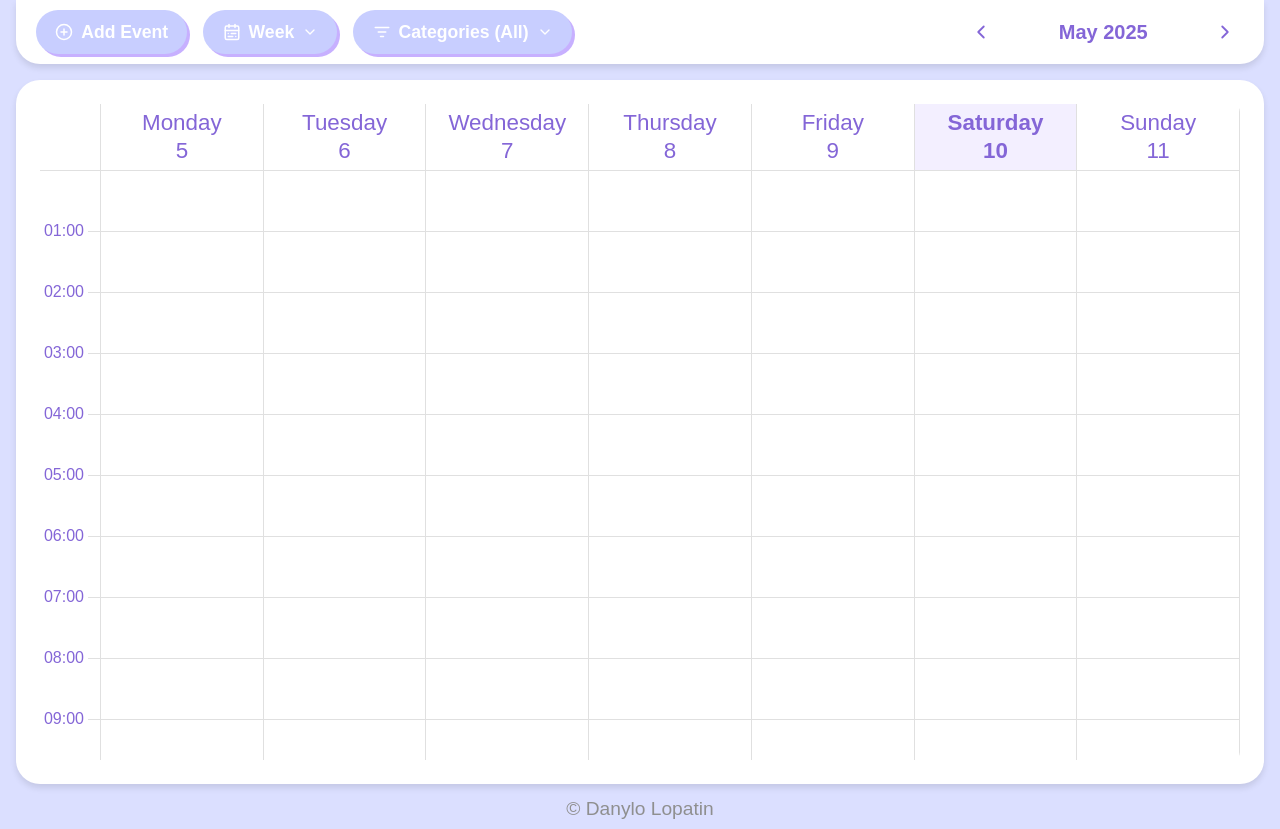
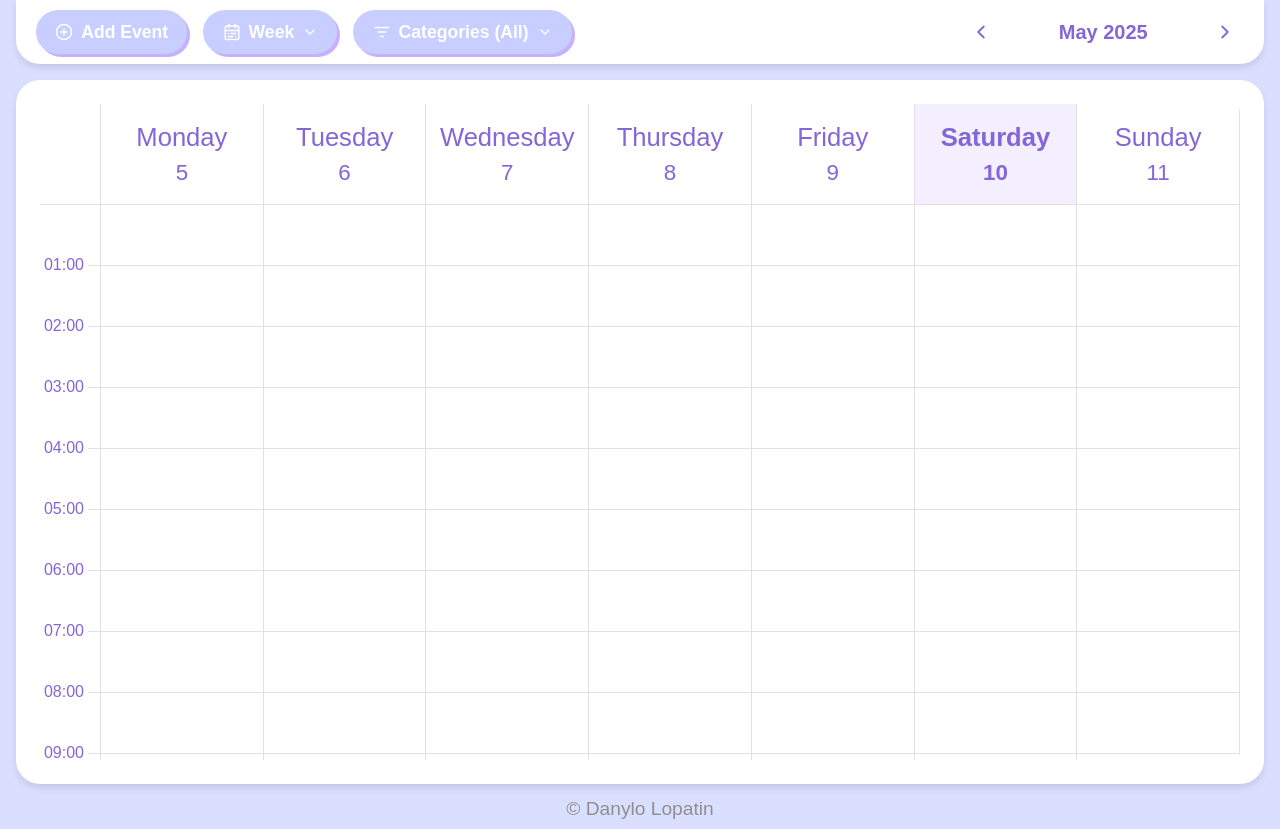
Before and after one commit to Danylo37/calendar-app, a React (Create React App) app: page / in a window 1280 px wide. Built offline with nearby package versions, Linux system fonts and the light colour scheme.

Commit message:
Some corrections in calendar header

```diff
--- a/src/styles/CalendarCommon.css
+++ b/src/styles/CalendarCommon.css
@@ -9,6 +9,7 @@
 }
 
 .time-column-header {
+    height: 100px;
     width: 60px;
     min-width: 60px;
     border-right: 1px solid #e0e0e0;
@@ -25,6 +26,7 @@
 
 .header-item {
     display: flex;
+    gap: 6px;
     flex: 1;
     text-align: center;
     padding: 6px 0;
@@ -34,7 +36,7 @@
 }
 
 .day-name {
-    font-size: 1.4rem;
+    font-size: 1.6rem;
     color: #8466D7;
     white-space: nowrap;
     overflow: hidden;
--- a/src/styles/view/MonthView.css
+++ b/src/styles/view/MonthView.css
@@ -26,7 +26,7 @@
     padding: 8px 0;
     font-weight: 600;
     color: #8466D7;
-    font-size: 1.4rem;
+    font-size: 1.6rem;
 }
 
 .month-grid {
```
